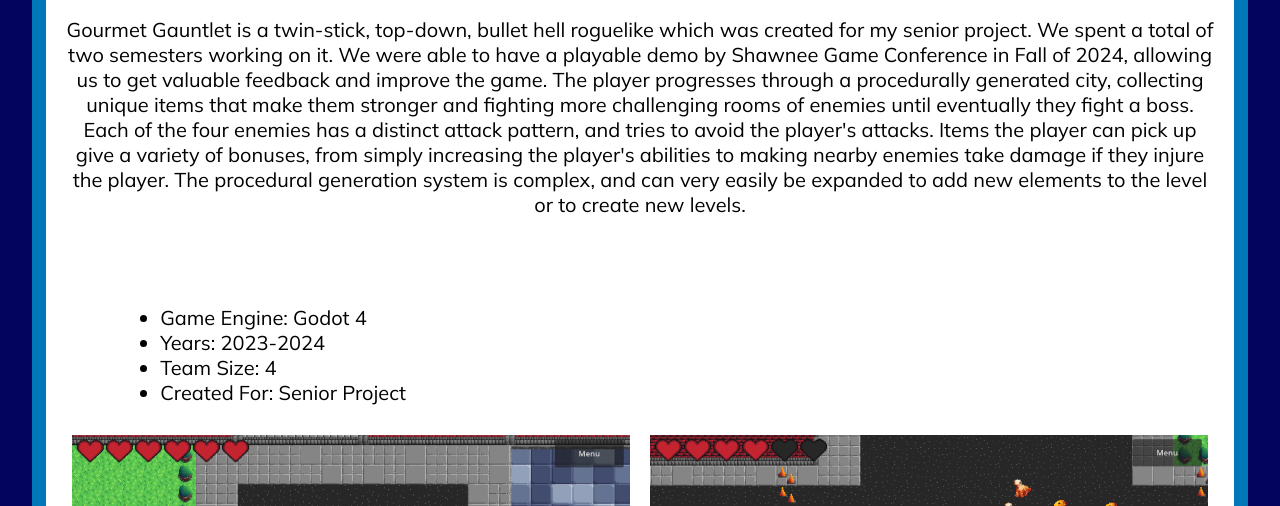
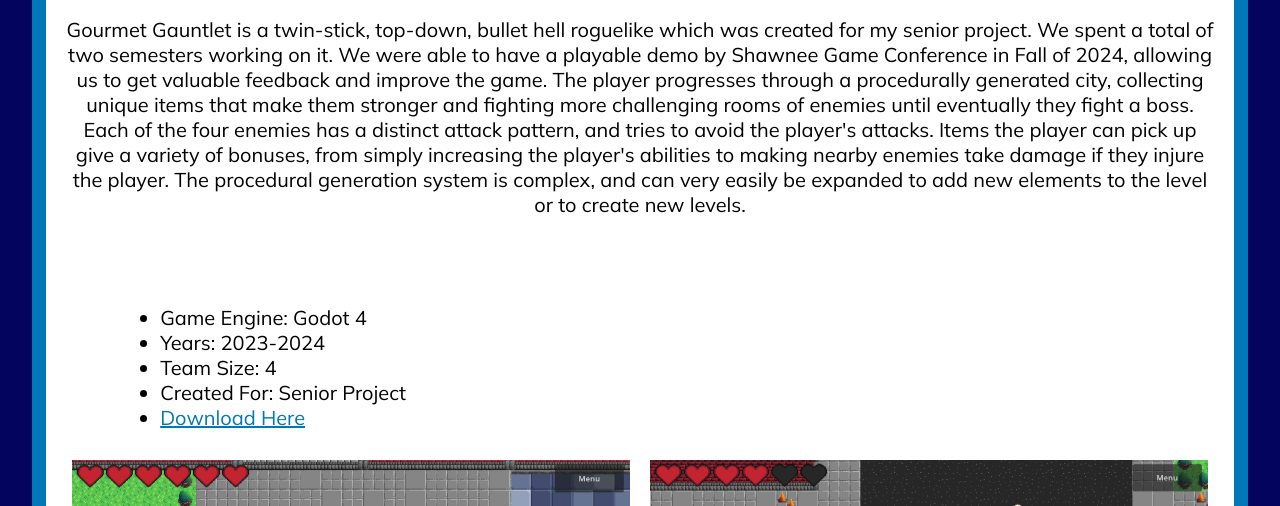
Before and after one commit to HadMatter00/HadMatter00.github.io, a plain HTML site: page index.html in a window 1280 px wide. Both pictures are taken after a click on the link "GOURMET GAUNTLET". Shown: the part 658-1164 px from the top of the page. Drawn offline with Linux system fonts and the light colour scheme.

Commit message:
Added link for Gourmet Gauntlet

```diff
--- a/index.html
+++ b/index.html
@@ -420,6 +420,7 @@
                             <li>Years: 2023-2024</li>
                             <li>Team Size: 4</li>
                             <li>Created For: Senior Project</li>
+                            <li><a href="https://king-of-skulls.itch.io/gourmet-gauntlet">Download Here</a></li>
                         </ul>
                     </div>
                     <div class="text-column">
```
